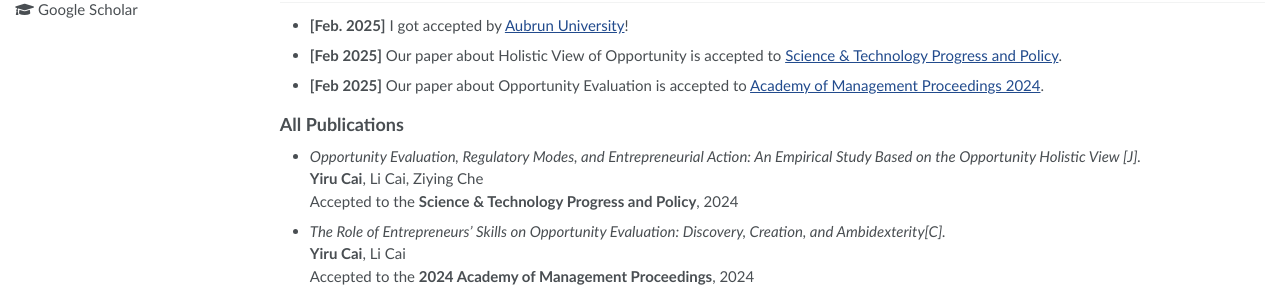
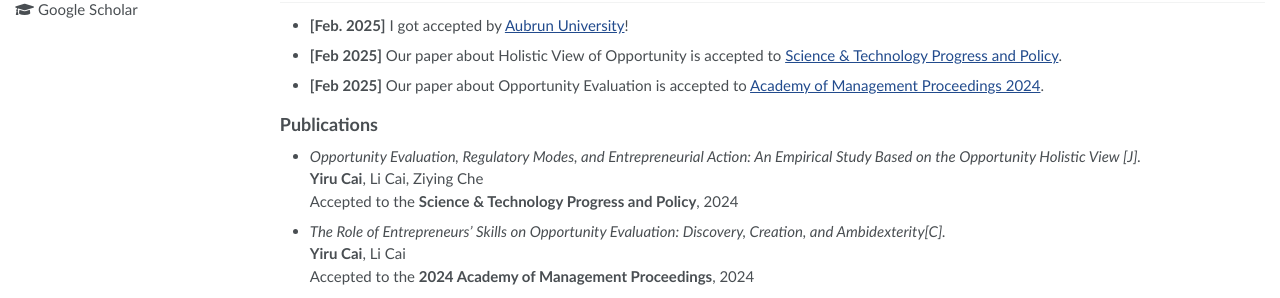
Before and after one commit to yupengyanguncc/yupengyanguncc.github.io, a Jekyll site: the page built from _pages/about.md, in a window 1280 px wide and 900 px high. Shown: the part 440-738 px from the top of the window. Built offline with Jekyll 4.4.1, drawn with Linux system fonts in a browser that asks for light colours.

Commit message:
Update about.md

```diff
--- a/_pages/about.md
+++ b/_pages/about.md
@@ -24,7 +24,7 @@ From November 2021 to June 2023, I had the privilege of studying at the [Univers
 - **[Feb 2025]** Our paper about Opportunity Evaluation is accepted to [Academy
 of Management Proceedings 2024](https://journals.aom.org/toc/amproc/2024/1).
 
-## All Publications
+## Publications
 - *Opportunity Evaluation, Regulatory Modes, and Entrepreneurial Action: An Empirical Study Based on
 the Opportunity Holistic View [J].*
   <br>
```
